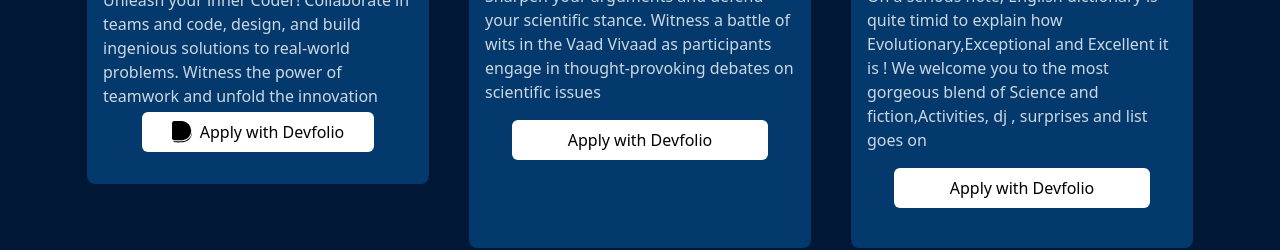
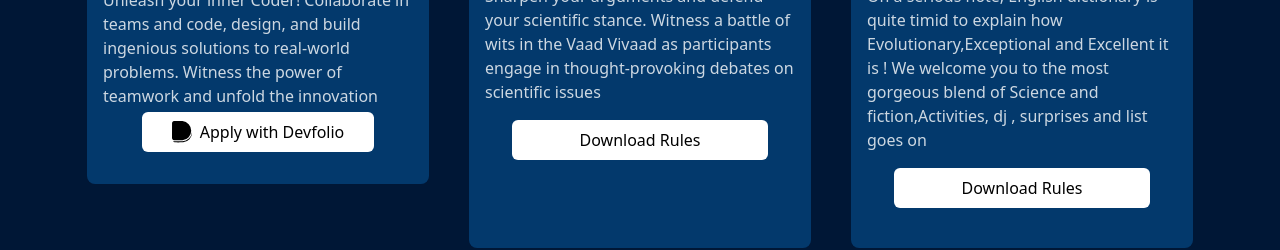
Before and after one commit to DeadmanAbir/vigyaan2, a React (Vite) app: page / in a window 1280 px wide. Shown: the part 1820-2070 px from the top of the page. Built offline with nearby package versions, Linux system fonts and the light colour scheme.

Commit message:
update 4.21

```diff
--- a/Components/EventCard.jsx
+++ b/Components/EventCard.jsx
@@ -14,7 +14,7 @@ const EventCard = ({ imageSrc, title, description }) => {
 
   <div className='w-full flex justify-center pb-10'>
     <a href="../src/assets/Rules.pdf" target="_blank" className="bg-white text-[#000] flex justify-center items-center p-2 w-9/12 rounded-md">
-      <p className="text-center text-1xl sm:2xl"> Apply with Devfolio</p>
+      <p className="text-center text-1xl sm:2xl"> Download Rules</p>
     </a>
   </div>
 </div>
```
